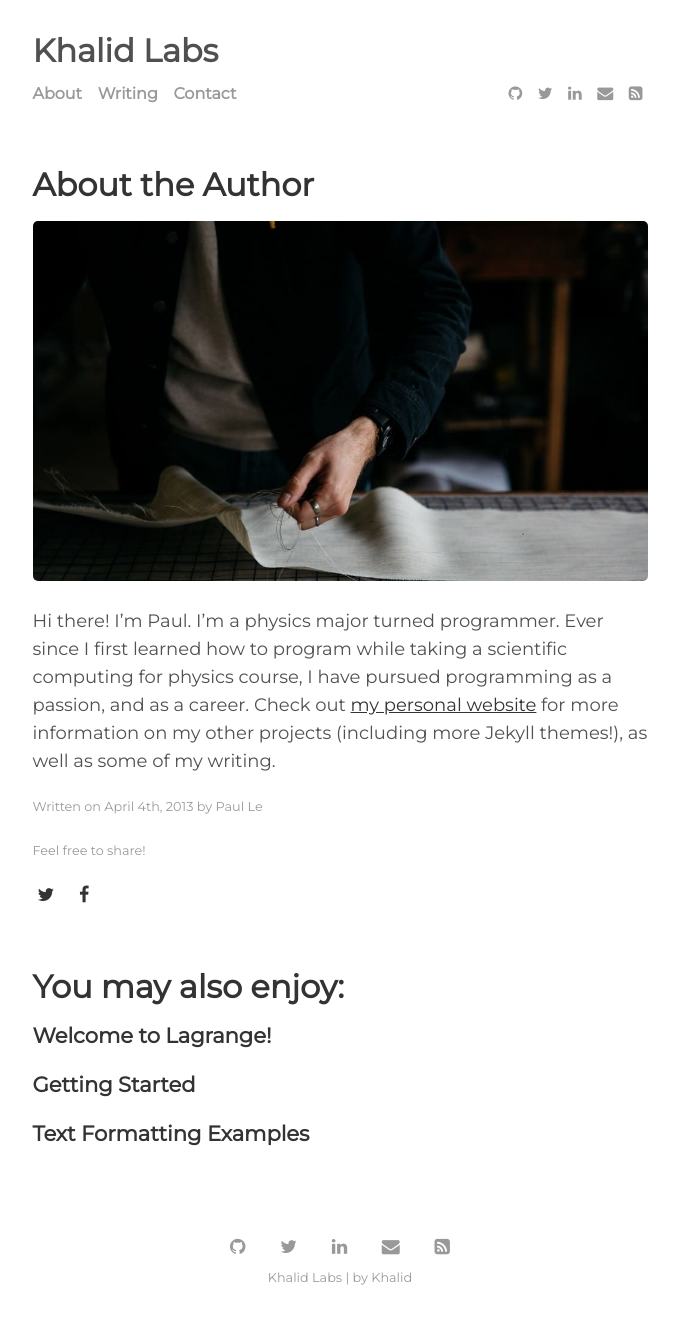
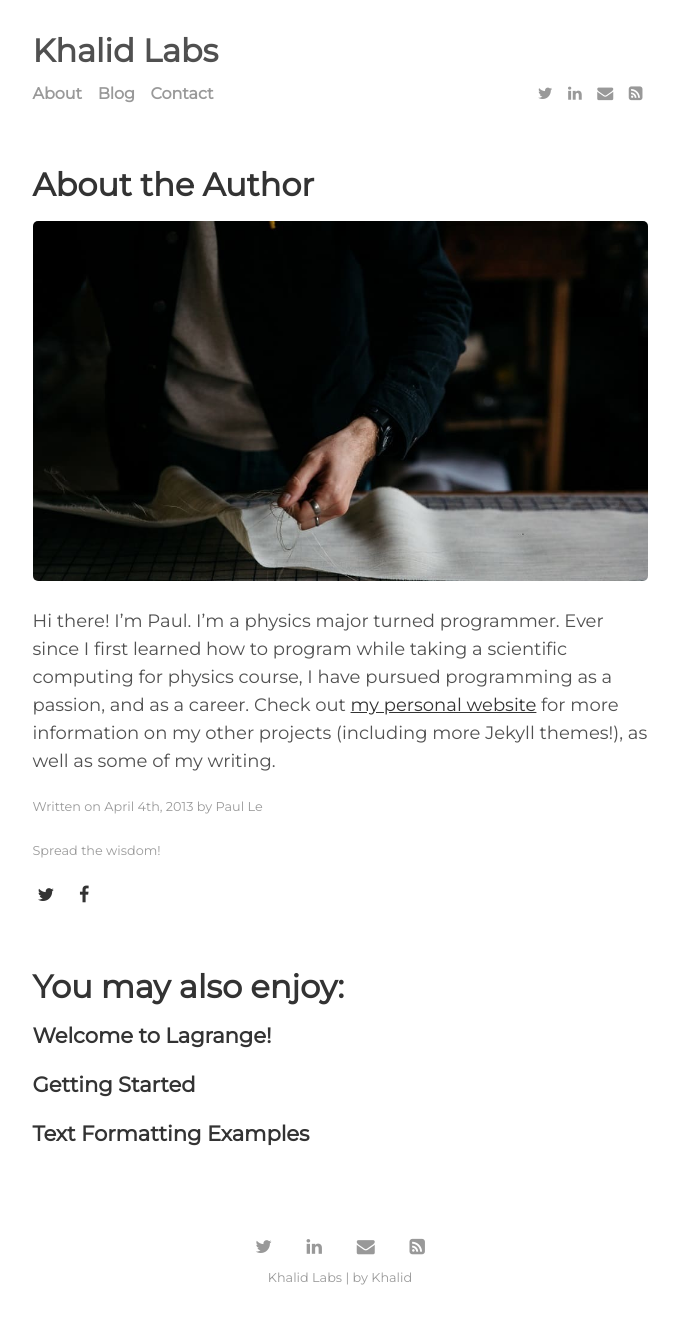
Before and after one commit to khalidlabs/khalidlabs.github.io, a Jekyll site: the page built from _posts/2013-04-04-about-the-author.md, in a window 1280 px wide. Shown: the whole page, without its empty margins (300-979 px from the left). Built offline with Jekyll 4.4.1, drawn with Linux system fonts in a browser that asks for light colours.

Commit message:
Update settings.yml

```diff
--- a/_data/settings.yml
+++ b/_data/settings.yml
@@ -8,15 +8,14 @@
 
 menu:
 - {name: 'About', path: 'menu', url: 'about.html'}
-- {name: 'Writing', path: 'menu', url: 'writing.html'}
+- {name: 'Blog', path: 'menu', url: 'writing.html'}
 - {name: 'Contact', path: 'menu', url: 'contact.html'}
 
 # Available social icons are powered by Font Awesome, so you can use any icon that they offer
 social:
-- {icon: 'github', link: 'https://www.github.com/lenpaul'}
-- {icon: 'twitter', link: 'https://twitter.com/paululele'}
-- {icon: 'linkedin', link: 'http://www.linkedin.com/in/lenpaul/'}
-- {icon: 'envelope', link: 'mailto:l.nguyen.paul@gmail.com'}
+- {icon: 'twitter', link: 'https://twitter.com/wa3id'}
+- {icon: 'linkedin', link: 'https://www.linkedin.com/in/khalidalhazmi/'}
+- {icon: 'envelope', link: 'mailto:wa3id@gmail.com'}
 - {icon: 'rss-square', link: '/feed.xml'}
 # - {icon: 'rss-square', link: '/rss-feed.xml'}
 
@@ -25,7 +24,7 @@
   next_page: 'Newer'
   previous_page: 'Older'
 
-sharing_button_prompt: 'Feel free to share!'
+sharing_button_prompt: 'Spread the wisdom!'
 
 related_posts: 'You may also enjoy:'
 
```
